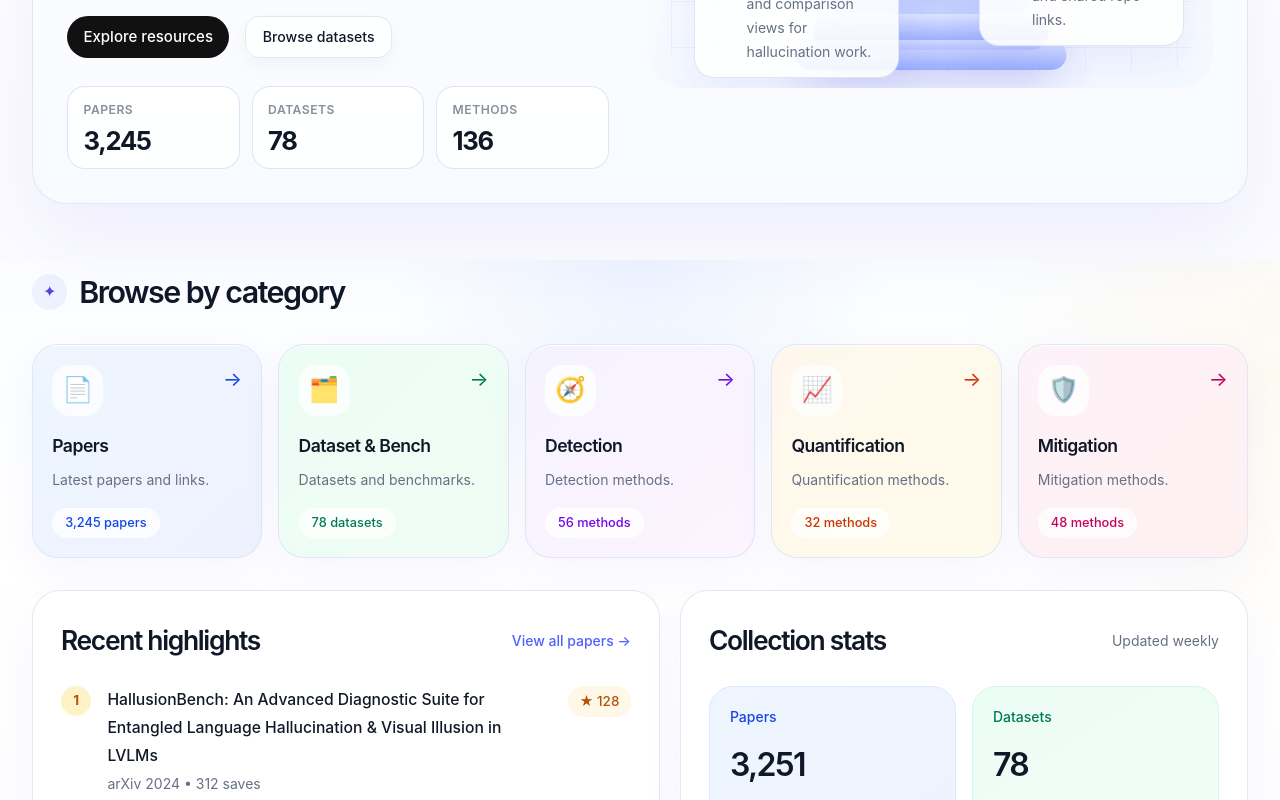
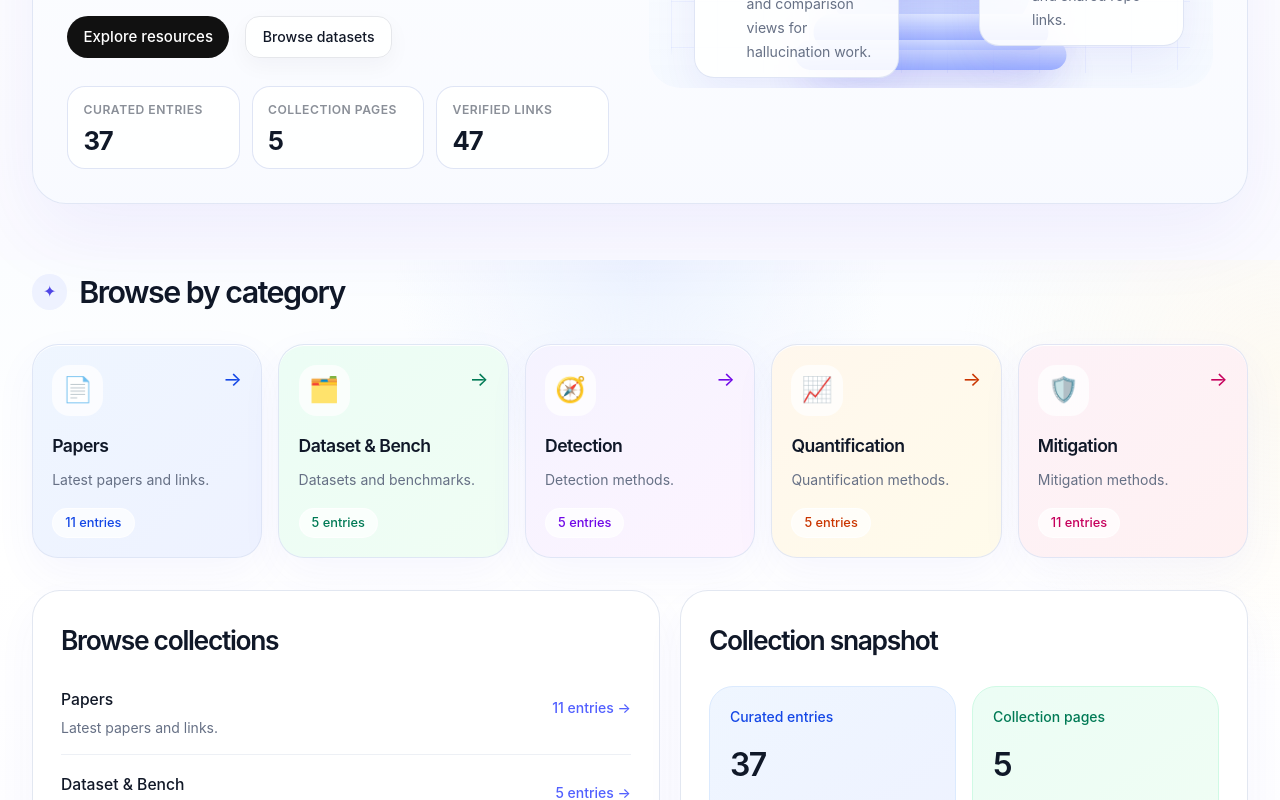
Before and after one commit to openhallu/openhallu, a Next.js app in the folder frontend/: page / in a window 1280 px wide. Shown: the part 540-1340 px from the top of the page. Built offline with nearby package versions, Linux system fonts and the light colour scheme.

Commit message:
Use data-driven collection summaries across pages

```diff
--- a/frontend/src/components/homepage.tsx
+++ b/frontend/src/components/homepage.tsx
@@ -1,10 +1,50 @@
 import Link from "next/link";
 import {
   homeCategoryCards,
-  homeStatCards,
-  homeTrendItems,
   modules,
+  SubpageCategoryCard,
+  subpageConfigs,
 } from "@/data/site";
+
+const homepageCollections = [
+  { card: homeCategoryCards[0], config: subpageConfigs.papers },
+  { card: homeCategoryCards[1], config: subpageConfigs.datasetBench },
+  { card: homeCategoryCards[2], config: subpageConfigs.detection },
+  { card: homeCategoryCards[3], config: subpageConfigs.quantification },
+  { card: homeCategoryCards[4], config: subpageConfigs.mitigation },
+];
+
+function countVerifiedLinks(
+  tableRows: readonly { resources: readonly (string | { label: string; href: string })[] }[],
+) {
+  return tableRows.reduce(
+    (total, row) => total + row.resources.filter((resource) => typeof resource !== "string").length,
+    0,
+  );
+}
+
+function countVisibleCategories(config: {
+  categories: readonly SubpageCategoryCard[];
+  tableRows: readonly { type: string }[];
+}) {
+  return config.categories.filter((category) => {
+    const filters = category.filters ?? [category.title];
+    return config.tableRows.some((row) => filters.includes(row.type));
+  }).length;
+}
+
+const curatedEntryCount = homepageCollections.reduce(
+  (total, { config }) => total + config.tableRows.length,
+  0,
+);
+const verifiedLinkCount = homepageCollections.reduce(
+  (total, { config }) => total + countVerifiedLinks(config.tableRows),
+  0,
+);
+const categoryCount = homepageCollections.reduce(
+  (total, { config }) => total + countVisibleCategories(config),
+  0,
+);
 
 function accentClasses(accent: string) {
   const accents = {
@@ -51,16 +91,16 @@ export function HomeHero() {
 
           <div className="grid gap-3 sm:grid-cols-3">
             <div className="home-mini-card">
-              <p className="home-mini-label">Papers</p>
-              <p className="home-mini-value">3,245</p>
+              <p className="home-mini-label">Curated entries</p>
+              <p className="home-mini-value">{curatedEntryCount}</p>
             </div>
             <div className="home-mini-card">
-              <p className="home-mini-label">Datasets</p>
-              <p className="home-mini-value">78</p>
+              <p className="home-mini-label">Collection pages</p>
+              <p className="home-mini-value">{homepageCollections.length}</p>
             </div>
             <div className="home-mini-card">
-              <p className="home-mini-label">Methods</p>
-              <p className="home-mini-value">136</p>
+              <p className="home-mini-label">Verified links</p>
+              <p className="home-mini-value">{verifiedLinkCount}</p>
             </div>
           </div>
         </div>
@@ -117,7 +157,7 @@ export function HomeCategorySection() {
         </h2>
       </div>
       <div className="grid gap-4 xl:grid-cols-5">
-        {homeCategoryCards.map((card) => (
+        {homepageCollections.map(({ card, config }) => (
           <Link
             key={card.href}
             href={card.href}
@@ -136,7 +176,7 @@ export function HomeCategorySection() {
               </p>
             </div>
             <div className="mt-4 inline-flex rounded-full border border-white/70 bg-white/70 px-3 py-1 text-[0.8rem] font-medium">
-              {card.stat}
+              {config.tableRows.length} {config.tableRows.length === 1 ? "entry" : "entries"}
             </div>
           </Link>
         ))}
@@ -151,24 +191,22 @@ export function HomeInsightSection() {
       <div className="home-info-panel p-7">
         <div className="mb-6 flex items-center justify-between gap-3">
           <h3 className="text-[1.65rem] font-semibold tracking-[-0.05em] text-[#101828]">
-            Recent highlights
+            Browse collections
           </h3>
-          <Link href="/papers" className="text-sm font-medium text-[#5260ff]">
-            View all papers →
-          </Link>
         </div>
         <div className="space-y-4">
-          {homeTrendItems.map((item) => (
-            <div key={item.rank} className="home-trend-row">
-              <div className="home-rank-pill">{item.rank}</div>
+          {homepageCollections.map(({ card, config }) => (
+            <Link key={card.href} href={card.href} className="home-trend-row block transition hover:text-[#4338ca]">
               <div className="min-w-0 flex-1">
                 <p className="text-[0.98rem] font-medium leading-7 text-[#111827]">
-                  {item.title}
+                  {card.title}
                 </p>
-                <p className="mt-1 text-sm text-[#667085]">{item.meta}</p>
+                <p className="mt-1 text-sm text-[#667085]">{card.description}</p>
               </div>
-              <div className="home-star-pill">★ {item.stars}</div>
-            </div>
+              <span className="mt-3 inline-flex text-sm font-medium text-[#5260ff]">
+                {config.tableRows.length} {config.tableRows.length === 1 ? "entry" : "entries"} →
+              </span>
+            </Link>
           ))}
         </div>
       </div>
@@ -176,12 +214,16 @@ export function HomeInsightSection() {
       <div className="home-info-panel p-7">
         <div className="mb-6 flex items-center justify-between gap-3">
           <h3 className="text-[1.65rem] font-semibold tracking-[-0.05em] text-[#101828]">
-            Collection stats
+            Collection snapshot
           </h3>
-          <span className="text-sm text-[#667085]">Updated weekly</span>
         </div>
         <div className="grid gap-4 sm:grid-cols-2">
-          {homeStatCards.map((card) => (
+          {[
+            { label: "Curated entries", value: curatedEntryCount, accent: "blue" },
+            { label: "Collection pages", value: homepageCollections.length, accent: "green" },
+            { label: "Visible categories", value: categoryCount, accent: "violet" },
+            { label: "Verified links", value: verifiedLinkCount, accent: "orange" },
+          ].map((card) => (
             <div
               key={card.label}
               className={`rounded-[24px] border bg-gradient-to-br p-5 ${accentClasses(card.accent)}`}
@@ -190,7 +232,7 @@ export function HomeInsightSection() {
               <p className="mt-3 text-[2rem] font-semibold tracking-[-0.05em] text-[#101828]">
                 {card.value}
               </p>
-              <p className="mt-2 text-sm text-[#667085]">{card.delta}</p>
+              <p className="mt-2 text-sm text-[#667085]">Calculated from the entries shown here.</p>
             </div>
           ))}
         </div>
--- a/frontend/src/data/site.ts
+++ b/frontend/src/data/site.ts
@@ -29,24 +29,9 @@ export type TimelineItem = {
 export type HomeCategoryCard = {
   title: string;
   description: string;
-  stat: string;
   href: string;
   accent: string;
   icon: string;
-};
-
-export type HomeTrendItem = {
-  rank: string;
-  title: string;
-  meta: string;
-  stars: string;
-};
-
-export type HomeStatCard = {
-  label: string;
-  value: string;
-  delta: string;
-  accent: string;
 };
 
 export type SubpageSummaryCard = {
@@ -176,7 +161,6 @@ export const homeCategoryCards: HomeCategoryCard[] = [
   {
     title: "Papers",
     description: "Latest papers and links.",
-    stat: "3,245 papers",
     href: "/papers",
     accent: "blue",
     icon: "📄",
@@ -184,7 +168,6 @@ export const homeCategoryCards: HomeCategoryCard[] = [
   {
     title: "Dataset & Bench",
     description: "Datasets and benchmarks.",
-    stat: "78 datasets",
     href: "/dataset-bench",
     accent: "green",
     icon: "🗂️",
@@ -192,7 +175,6 @@ export const homeCategoryCards: HomeCategoryCard[] = [
   {
     title: "Detection",
     description: "Detection methods.",
-    stat: "56 methods",
     href: "/detection",
     accent: "violet",
     icon: "🧭",
@@ -200,7 +182,6 @@ export const homeCategoryCards: HomeCategoryCard[] = [
   {
     title: "Quantification",
     description: "Quantification methods.",
-    stat: "32 methods",
     href: "/quantification",
     accent: "orange",
     icon: "📈",
@@ -208,33 +189,10 @@ export const homeCategoryCards: HomeCategoryCard[] = [
   {
     title: "Mitigation",
     description: "Mitigation methods.",
-    stat: "48 methods",
     href: "/mitigation",
     accent: "pink",
     icon: "🛡️",
   },
-];
-
-export const homeTrendItems: HomeTrendItem[] = [
-  {
-    rank: "1",
-    title: "HallusionBench: An Advanced Diagnostic Suite for Entangled Language Hallucination & Visual Illusion in LVLMs",
-    meta: "arXiv 2024 • 312 saves",
-    stars: "128",
-  },
-  {
-    rank: "2",
-    title: "EgoHallusion: Benchmarking Hallucination in Multimodal Large Language Models for Embodied Interactions",
-    meta: "arXiv 2024 • 267 saves",
-    stars: "96",
-  },
-];
-
-export const homeStatCards: HomeStatCard[] = [
-  { label: "Papers", value: "3,251", delta: "+142 this month", accent: "blue" },
-  { label: "Datasets", value: "78", delta: "+6 this month", accent: "green" },
-  { label: "Methods", value: "136", delta: "+9 this month", accent: "violet" },
-  { label: "Benchmarks", value: "42", delta: "+3 this month", accent: "orange" },
 ];
 
 export const homeHighlights: HighlightCard[] = [
@@ -657,15 +615,15 @@ export const subpageConfigs = {
       },
     ] satisfies SubpageCategoryCard[],
     sectionTitle: "Method Categories",
-    tableTitle: "Popular Methods",
-    tableColumns: ["Method", "Type", "Modality", "Venue (Year)", "Benchmarks (Avg. Rank)", "Resources"],
+    tableTitle: "Curated Methods",
+    tableColumns: ["Method", "Type", "Modality", "Venue / First Post", "Focus", "Resources"],
     tableRows: [
       {
         name: "HalluLens",
         note: "A general framework for detecting visual hallucinations in LVLMs.",
         type: "Model-based",
         venue: "CVPR 2024",
-        score: "5 / 8",
+        score: "visual hallucination detection",
         resources: ["paper", "github"],
       },
       {
@@ -673,7 +631,7 @@ export const subpageConfigs = {
         note: "Probe-based Object Perception Evaluation for LVLMs.",
         type: "Consistency-based",
         venue: "ICLR 2024",
-        score: "2 / 8",
+        score: "object perception probing",
         resources: ["paper", "github"],
       },
       {
@@ -681,7 +639,7 @@ export const subpageConfigs = {
         note: "Visual Credibility Detection for Multimodal Outputs.",
         type: "Model-based",
         venue: "NeurIPS 2023",
-        score: "3 / 6",
+        score: "visual credibility",
         resources: ["paper", "github"],
       },
       {
@@ -689,7 +647,7 @@ export const subpageConfigs = {
         note: "Detecting hallucinations via cross-modal discrepancy.",
         type: "Consistency-based",
         venue: "ACL 2024",
-        score: "4 / 7",
+        score: "cross-modal discrepancy",
         resources: ["paper", "github"],
       },
       {
@@ -697,7 +655,7 @@ export const subpageConfigs = {
         note: "Uncertainty-aware detection for hallucination.",
         type: "Uncertainty-based",
         venue: "AAAI 2024",
-        score: "6 / 7",
+        score: "uncertainty estimation",
         resources: ["paper", "github"],
       },
     ] satisfies SubpageTableRow[],
@@ -912,7 +870,7 @@ export const subpageConfigs = {
         note: "Classic object hallucination metric for captioning outputs.",
         type: "Hallucination Rate",
         venue: "CVPR 2018",
-        score: "5 / 8",
+        score: "object hallucination",
         resources: ["paper", "metric"],
       },
       {
@@ -920,7 +878,7 @@ export const subpageConfigs = {
         note: "Probe-based evaluation score for object perception hallucination.",
         type: "Faithfulness",
         venue: "ICCV 2023",
-        score: "2 / 5",
+        score: "object perception probing",
         resources: ["paper", "github"],
       },
       {
@@ -928,7 +886,7 @@ export const subpageConfigs = {
         note: "A unified scorecard for multimodal hallucination comparisons.",
         type: "Composite Score",
         venue: "ACL 2025",
-        score: "4 / 6",
+        score: "comparison scorecard",
         resources: ["paper", "leaderboard"],
       },
       {
@@ -936,7 +894,7 @@ export const subpageConfigs = {
         note: "Uncertainty-driven metric for hallucination risk estimation.",
         type: "Calibration",
         venue: "CVPR 2026",
-        score: "3 / 4",
+        score: "risk estimation",
         resources: ["paper", "github"],
       },
       {
@@ -944,7 +902,7 @@ export const subpageConfigs = {
         note: "Scorecard setup for faithfulness and task accuracy.",
         type: "Faithfulness",
         venue: "NeurIPS 2025",
-        score: "6 / 7",
+        score: "faithfulness evaluation",
         resources: ["paper", "dataset"],
       },
     ] satisfies SubpageTableRow[],
```
